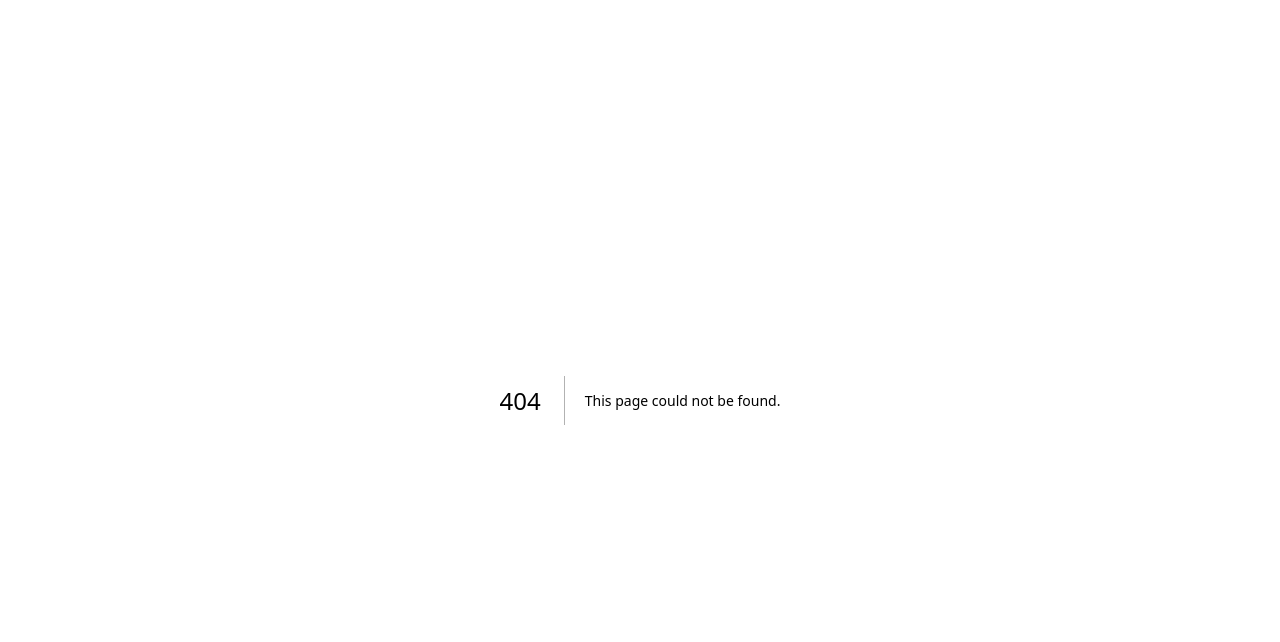
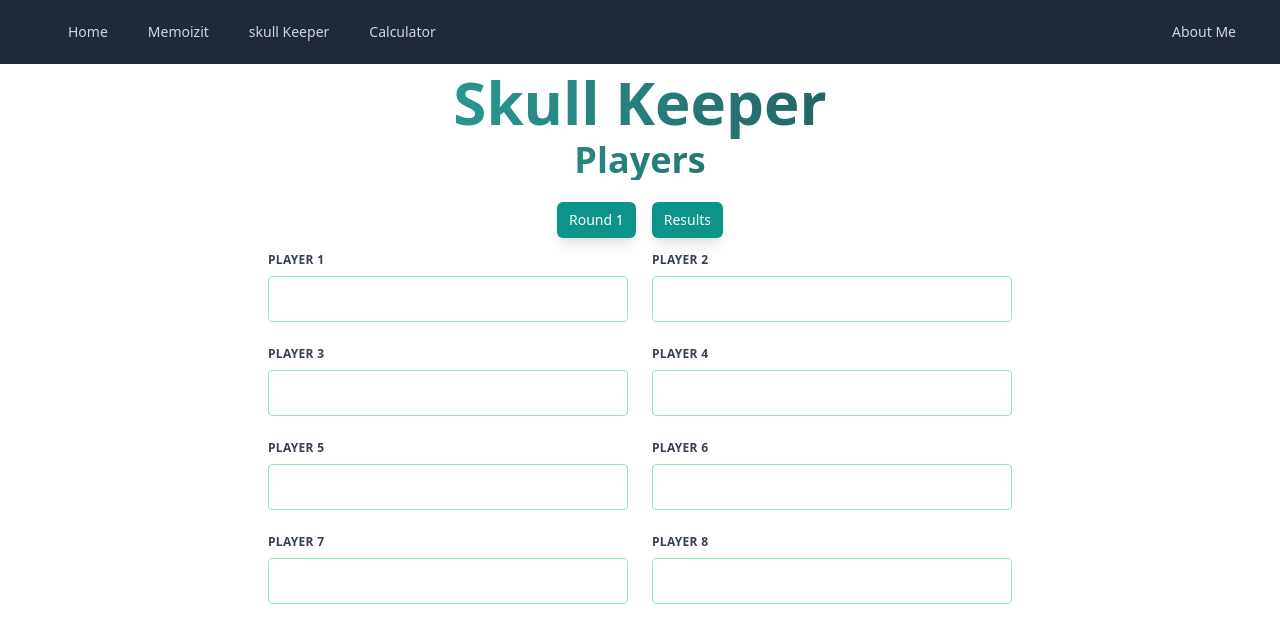
Before and after one commit to widnat/NateWidmer, a Next.js app: page /skullKeeper/players in a window 1280 px wide. Before the commit this address had no page. Shown: the top 642 px of the page. Built offline with nearby package versions, Linux system fonts and the light colour scheme.

Commit message:
About to start Redux

```diff
--- a/components/NavBar/NavBar.tsx
+++ b/components/NavBar/NavBar.tsx
@@ -21,7 +21,7 @@ export default function NavBar() {
 							<div className="flex space-x-4">
 								<HrefBtn route="/" text="Home" />
 								<HrefBtn route="#" text="Memoizit" />
-								<HrefBtn route="/skullKing/skullKeeper" text="skull King" />
+								<HrefBtn route="/skullKeeper/players" text="skull Keeper" />
 								<HrefBtn route="/calculator/calculator" text="Calculator" />
 							</div>
 						</div>
@@ -37,7 +37,7 @@ export default function NavBar() {
 					<div className="space-y-1 px-2 pt-2 pb-3">
 						<MobileHrefBtn route="/" text="Home" />
 						<MobileHrefBtn route="#" text="Memoizit" />
-						<MobileHrefBtn route="/skullKing/skullKeeper" text="skull King" />
+						<MobileHrefBtn route="/skullKeeper/players" text="skull Keeper" />
 						<MobileHrefBtn route="/calculator/calculator" text="Calculator" />
 					</div>
 				</div>
--- a/components/skullKing/NavBar.tsx
+++ b/components/skullKing/NavBar.tsx
@@ -3,13 +3,14 @@ import NavBtn from "./NavBtn";
 
 type Props = {
 	page: string;
+	round: number;
 };
 
-export default function NavBar({ page }: Props) {
-	const previousRoute = "/skullKing/skullKeeper";
-	const nextRoute = "";
-	const playersRoute = "";
-	const resultsRoute = "";
+export default function NavBar({ page, round }: Props) {
+	const previousRoute = "/skullKeeper/round[" + String(round - 1) + "]";
+	const nextRoute = "/skullKeeper/round[" + String(round + 1) + "]";
+	const playersRoute = "/skullKeeper/players";
+	const resultsRoute = "/skullKeeper/results";
 
 	return (
 		<nav>
@@ -20,10 +21,13 @@ export default function NavBar({ page }: Props) {
 							<NavBtn route={playersRoute} text="Players" />
 						)}
 						{page !== "Players" && page !== "Round 1" && (
-							<NavBtn route={previousRoute} text="Previous Round" />
+							<NavBtn
+								route={previousRoute}
+								text={"Round " + String(round - 1)}
+							/>
 						)}
 						{page !== "Round 10" && page !== "Results" && (
-							<NavBtn route={nextRoute} text="Next Round" />
+							<NavBtn route={nextRoute} text={"Round " + String(round + 1)} />
 						)}
 						{page !== "Results" && (
 							<NavBtn route={resultsRoute} text="Results" />
--- a/pages/skullKing/skullKeeper.tsx
+++ b/pages/skullKeeper/players.tsx
@@ -1,10 +1,10 @@
 import { useState, useEffect } from "react";
 import NavBar from "../../components/NavBar/NavBar";
-import SkullKingNavBar from "../../components/skullKing/NavBar";
+import SkullKeeperNavBar from "../../components/skullKing/NavBar";
 import Title from "../../components/skullKing/Title";
 import TextInput from "../../components/skullKing/TextInput";
 
-export default function Calculator() {
+export default function SkullKeeper() {
 	const [player1, setPlayer1] = useState("");
 	const [player2, setPlayer2] = useState("");
 	const [player3, setPlayer3] = useState("");
@@ -17,8 +17,8 @@ export default function Calculator() {
 	return (
 		<div>
 			<NavBar />
-			<Title title="Skull King" page="Players" />
-			{player1 !== "" && player2 !== "" && <SkullKingNavBar page="Players" />}
+			<Title title="Skull Keeper" page="Players" />
+			<SkullKeeperNavBar page="Players" round={0} />
 			<form className="flex justify-center">
 				<div className="flex flex-wrap justify-center -mx-3 mb-3 max-w-4xl">
 					<TextInput
```
